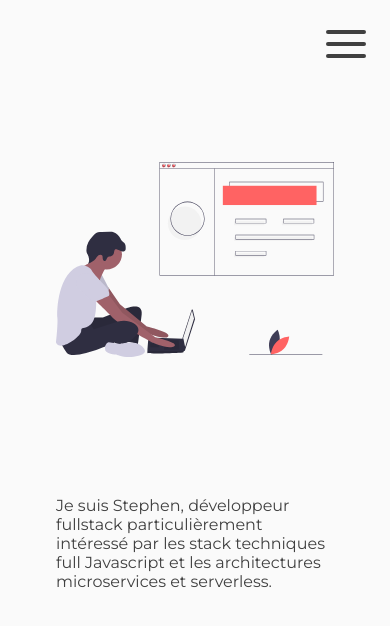
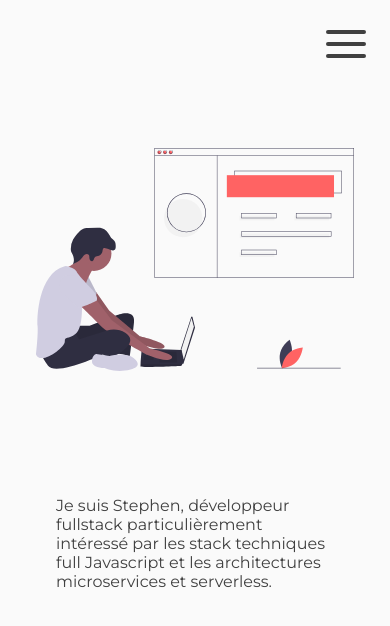
Before and after one commit to sboli/stephenbolivar.com, a React (Create React App) app: page / in a window 390 px wide. Shown: the top 626 px of the page. Built offline with nearby package versions, Linux system fonts and the light colour scheme.

Commit message:
responsive image

```diff
--- a/src/components/AboutImage.js
+++ b/src/components/AboutImage.js
@@ -13,11 +13,20 @@ const Root = styled.div`
 
 const Image = styled.img`
     display: block;
-    width: 100%;
     height: auto;
-    padding: 40px;
+    margin-left: auto;
+    margin-right: auto;
+    @media ${device.mobileS} {
+        max-width: 100%;
+        padding: 20px;
+    }
+    @media ${device.mobileL} {
+        padding: 40px;
+        max-width: 80%;
+    }
     @media ${device.tablet} {
         padding: 70px;
+        max-width: 100%;
     }
 `;
 
```
